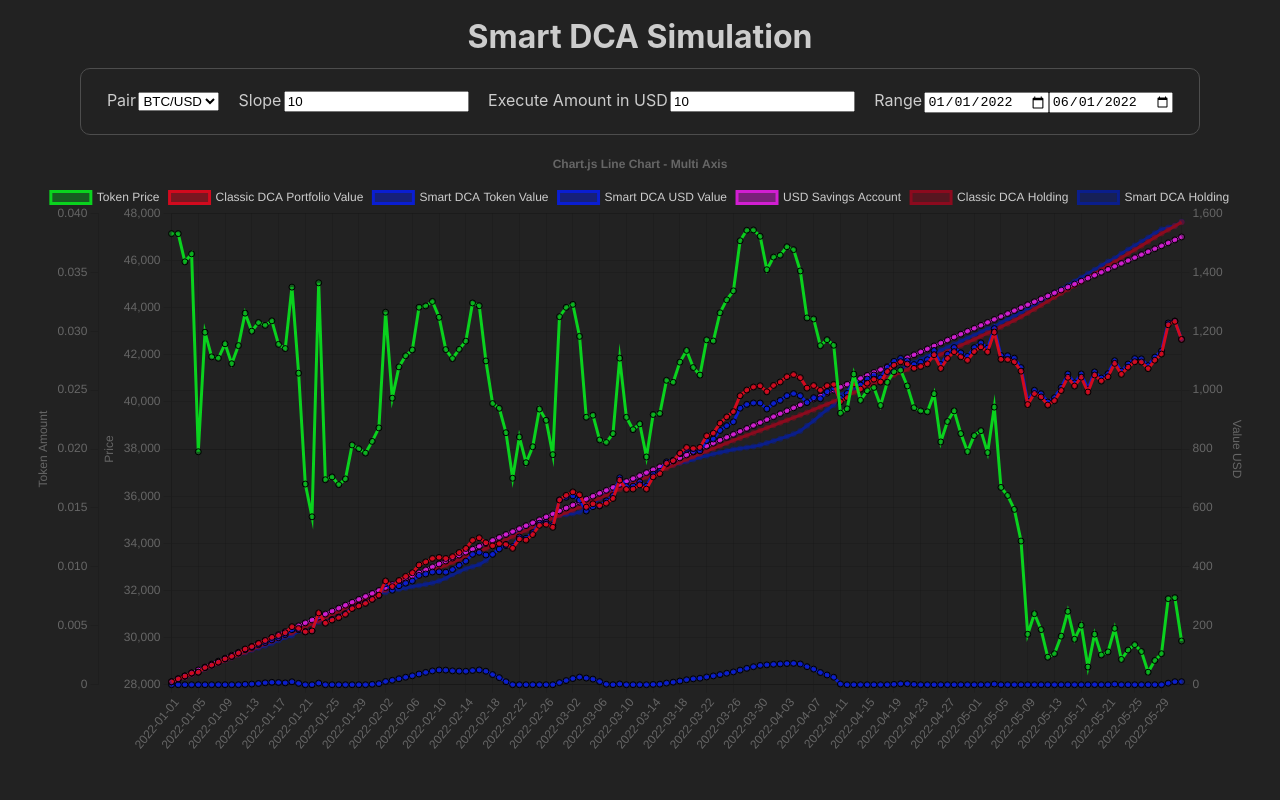
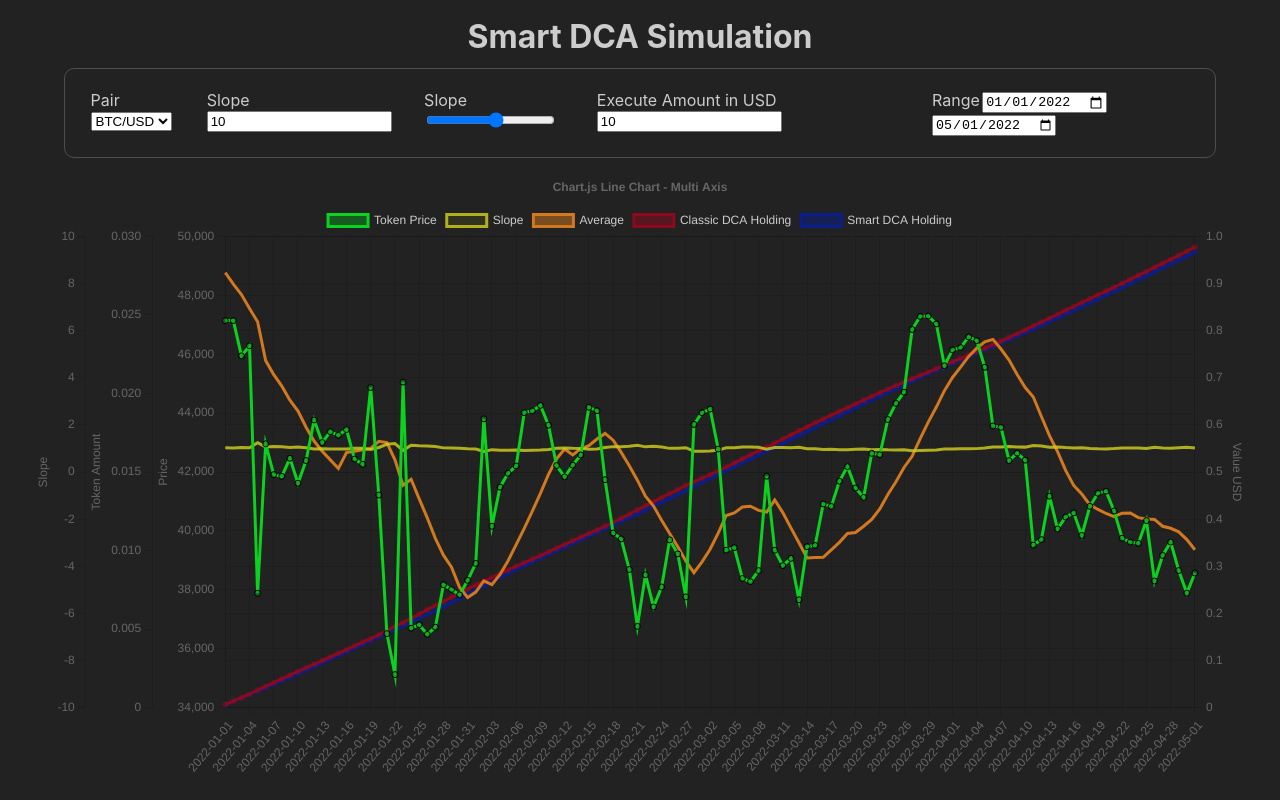
Before and after one commit to andreujuanc/smart-dca-simulation, a Next.js app: page / in a window 1280 px wide. Built offline with nearby package versions, Linux system fonts and the light colour scheme.

Commit message:
avg/price slope calculation does not have better returns

```diff
--- a/components/chart/index.tsx
+++ b/components/chart/index.tsx
@@ -70,6 +70,20 @@ export const options: ChartOptions<"line"> = {
                 text: 'Token Amount'
             }
         },
+        y3: {
+            type: 'linear' as const,
+            display: true,
+            position: 'left' as const,
+            grid: {
+                drawOnChartArea: false,
+            },
+            title: {
+                display: true,
+                text: 'Slope'
+            },
+            min: -10,
+            max: 10,
+        },
     },
 
 };
@@ -77,7 +91,7 @@ export const options: ChartOptions<"line"> = {
 
 
 
-export function Chart({ tokenPrice, classicDCAValue, smartDCAValue, smartUSDAtHand, usdSavingsAccountValue, classicDCAHolding, smartDCAHolding }:
+export function Chart({ tokenPrice, classicDCAValue, smartDCAValue, smartUSDAtHand, usdSavingsAccountValue, classicDCAHolding, smartDCAHolding, slope, averagePrice }:
     {
         tokenPrice: { date: string, price: number }[],
         classicDCAValue: number[],
@@ -85,7 +99,9 @@ export function Chart({ tokenPrice, classicDCAValue, smartDCAValue, smartUSDAtHa
         smartUSDAtHand: number[],
         usdSavingsAccountValue: number[],
         classicDCAHolding: number[],
-        smartDCAHolding: number[]
+        smartDCAHolding: number[],
+        slope: number[],
+        averagePrice: number[]
     }) {
     const labels = tokenPrice.map(x => x.date)
 
@@ -101,37 +117,55 @@ export function Chart({ tokenPrice, classicDCAValue, smartDCAValue, smartUSDAtHa
                 pointBorderColor: 'rgb(0,0,0)',
             },
             {
-                label: 'Classic DCA Portfolio Value',
-                data: classicDCAValue,
-                borderColor: 'rgb(210, 10, 30)',
-                backgroundColor: 'rgba(210, 10, 30, 0.5)',
-                yAxisID: 'y1',
+                label: 'Slope',
+                data: slope,
+                pointRadius: 0,
+                borderColor: 'rgb(210, 210, 30, 0.8)',
+                backgroundColor: 'rgba(150, 150, 30, 0.15)',
+                yAxisID: 'y3',
                 pointBorderColor: 'rgb(0,0,0)',
             },
             {
-                label: 'Smart DCA Token Value',
-                data: smartDCAValue,
-                borderColor: 'rgb(10, 30, 210)',
-                backgroundColor: 'rgba(10, 30, 210, 0.5)',
-                yAxisID: 'y1',
+                label: 'Average',
+                data: averagePrice,
+                pointRadius: 0,
+                borderColor: 'rgb(210, 120, 30)',
+                backgroundColor: 'rgba(210, 120, 30, 0.5)',
+                yAxisID: 'y',
                 pointBorderColor: 'rgb(0,0,0)',
             },
-            {
-                label: 'Smart DCA USD Value',
-                data: smartUSDAtHand,
-                borderColor: 'rgb(10, 30, 210)',
-                backgroundColor: 'rgba(10, 30, 210, 0.5)',
-                yAxisID: 'y1',
-                pointBorderColor: 'rgb(0,0,0)',
-            },
-            {
-                label: 'USD Savings Account',
-                data: usdSavingsAccountValue,
-                borderColor: 'rgb(210, 30, 210)',
-                backgroundColor: 'rgba(210, 30, 210, 0.5)',
-                yAxisID: 'y1',
-                pointBorderColor: 'rgb(0,0,0)',
-            },
+            // {
+            //     label: 'Classic DCA Portfolio Value',
+            //     data: classicDCAValue,
+            //     borderColor: 'rgb(210, 10, 30)',
+            //     backgroundColor: 'rgba(210, 10, 30, 0.5)',
+            //     yAxisID: 'y1',
+            //     pointBorderColor: 'rgb(0,0,0)',
+            // },
+            // {
+            //     label: 'Smart DCA Token Value',
+            //     data: smartDCAValue,
+            //     borderColor: 'rgb(10, 90, 210)',
+            //     backgroundColor: 'rgba(10, 90, 210, 0.5)',
+            //     yAxisID: 'y1',
+            //     pointBorderColor: 'rgb(0,0,0)',
+            // },
+            // {
+            //     label: 'Smart DCA USD Value',
+            //     data: smartUSDAtHand,
+            //     borderColor: 'rgb(10, 30, 210)',
+            //     backgroundColor: 'rgba(10, 30, 210, 0.5)',
+            //     yAxisID: 'y1',
+            //     pointBorderColor: 'rgb(0,0,0)',
+            // },
+            // {
+            //     label: 'USD Savings Account',
+            //     data: usdSavingsAccountValue,
+            //     borderColor: 'rgb(210, 30, 210)',
+            //     backgroundColor: 'rgba(210, 30, 210, 0.5)',
+            //     yAxisID: 'y1',
+            //     pointBorderColor: 'rgb(0,0,0)',
+            // },
             {
                 label: 'Classic DCA Holding',
                 data: classicDCAHolding,
--- a/pages/index.tsx
+++ b/pages/index.tsx
@@ -9,10 +9,11 @@ import { averagePriceSlope } from '../src'
 const Home: NextPage = () => {
   const [pair, setPair] = useState(prices[0].id)
   const [slope, setSlope] = useState(10)
+  const [slopeIntensity, setSlopeIntensity] = useState(1)
   const [freq, setFreq] = useState(1)
   const [executeAmount, setExecuteAmount] = useState(10)
   const [from, setFrom] = useState<string>('2022-01-01')
-  const [to, setTo] = useState<string>('2022-06-01')
+  const [to, setTo] = useState<string>('2022-05-01')
   const tokenPrice = useMemo(() => (prices.find(x => x.id == pair)?.data) ?? [], [pair])
 
   const simResults = averagePriceSlope({
@@ -20,10 +21,11 @@ const Home: NextPage = () => {
     to, from,
     dailyExecutionUSD: executeAmount,
     initialFundsUSD: 0,
-    slopeLengthDAYS: slope
+    slopeLengthDAYS: slope,
+    slopeIntensity: slopeIntensity
   })
 
-
+  console.log('slopeIntensity', slopeIntensity)
   return (
     <div className={styles.container}>
       <Head>
@@ -49,6 +51,12 @@ const Home: NextPage = () => {
             <label htmlFor='slope'>Slope</label>
             <input name={"slope"} value={slope} onChange={(e) => setSlope(parseInt(e.target.value))} type={"number"} />
           </div>
+
+          <div className={styles.formGroup}>
+            <label htmlFor='intensity'>Slope</label>
+            <input name={"intensity"} value={slopeIntensity} onChange={(e) => setSlopeIntensity(parseFloat(e.target.value))} type={"range"} min="-10" max="10" step="0.1" />
+          </div>
+
           {/* FREQ NOT YET IMPLEMENTED <div className={styles.formGroup}>
             <label htmlFor='freq'>Freq</label>
             <input name={"freq"} value={freq} onChange={(e) => setFreq(parseInt(e.target.value))} type={"number"} />
@@ -74,6 +82,9 @@ const Home: NextPage = () => {
 
           classicDCAHolding={simResults.data.map(x => x.tokenAmountCLASSIC)}
           smartDCAHolding={simResults.data.map(x => x.tokenAmountSMART)}
+
+          slope={simResults.data.map(x => x.slope)}
+          averagePrice={simResults.data.map(x => x.pastAVG)}
         />
       </main>
 
--- a/src/index.ts
+++ b/src/index.ts
@@ -12,6 +12,7 @@ type Price = { price: number; date: string }
 
 type SimParams = {
     slopeLengthDAYS: number,
+    slopeIntensity: number,
     initialFundsUSD: number,
     dailyExecutionUSD: number,
     prices: Price[]
@@ -24,7 +25,7 @@ function runSimOnPair(pair: { name: string; data: Price[] }) {
         const initialFundsUSD = 0
         const dailyFundsUSD = 10
 
-        const result = averagePriceSlope({ prices: pair.data, slopeLengthDAYS, initialFundsUSD, dailyExecutionUSD: dailyFundsUSD })
+        const result = averagePriceSlope({ prices: pair.data, slopeLengthDAYS, initialFundsUSD, dailyExecutionUSD: dailyFundsUSD, slopeIntensity: 1 })
         //console.log(`${pair.name} ${slopeLengthDAYS} ${result.tokenAmount} ${result.tokenInClassicDCA} ${result.portfolioValueUSD} ${result.ifHoldUSDInstead}`)
         //console.log(result.data)
     }
@@ -32,7 +33,7 @@ function runSimOnPair(pair: { name: string; data: Price[] }) {
 
 function clamp(num: number, min: number, max: number) { return Math.min(Math.max(num, min), max) }
 
-export function averagePriceSlope({ prices, to, from, slopeLengthDAYS, initialFundsUSD, dailyExecutionUSD }: SimParams) {
+export function averagePriceSlope({ prices, to, from, slopeLengthDAYS, initialFundsUSD, dailyExecutionUSD, slopeIntensity }: SimParams) {
 
     const records: {
         i: number
@@ -65,7 +66,7 @@ export function averagePriceSlope({ prices, to, from, slopeLengthDAYS, initialFu
         if (!price) continue;
 
         const pastAVG = rangePrices.slice(i - slopeLengthDAYS, i).reduce((acc, cur) => acc + cur.price, 0) / slopeLengthDAYS
-        const slope = Math.pow(price.price / pastAVG, 10)
+        const slope = Math.pow(pastAVG / price.price, slopeIntensity)
         ifHoldUSDInstead += dailyExecutionUSD
 
         let targetInUSD = dailyExecutionUSD / slope
@@ -75,12 +76,12 @@ export function averagePriceSlope({ prices, to, from, slopeLengthDAYS, initialFu
         const tobuyInUSD = dailyExecutionUSD - operation
         usdAtHand += operation
 
-        console.log('targetInUSD', targetInUSD, 'tobuyInUSD', tobuyInUSD, 'usdAtHand', usdAtHand, 'operation', diffToTarget)
+        console.log(slope, 'targetInUSD', targetInUSD, 'tobuyInUSD', tobuyInUSD, 'usdAtHand', usdAtHand, 'operation', diffToTarget)
 
         tokenAmountSMART += tobuyInUSD / price.price
         tokenAmountCLASSIC += dailyExecutionUSD / price.price
 
-        portfolioValueUSDSMART = tokenAmountSMART * price.price
+        portfolioValueUSDSMART = (tokenAmountSMART * price.price) + usdAtHand
         portfolioValueUSDCLASSIC = tokenAmountCLASSIC * price.price
 
         records.push({ i, date: price.date, price: price.price, pastAVG, slope, tobuy: tobuyInUSD, usdAtHand, tokenAmountSMART: tokenAmountSMART, tokenAmountCLASSIC, portfolioValueUSDSMART, portfolioValueUSDCLASSIC, ifHoldUSDInstead })
```
